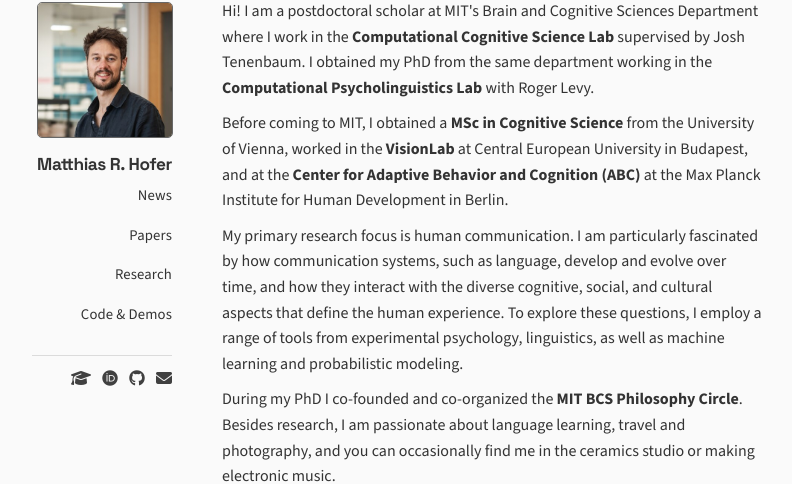
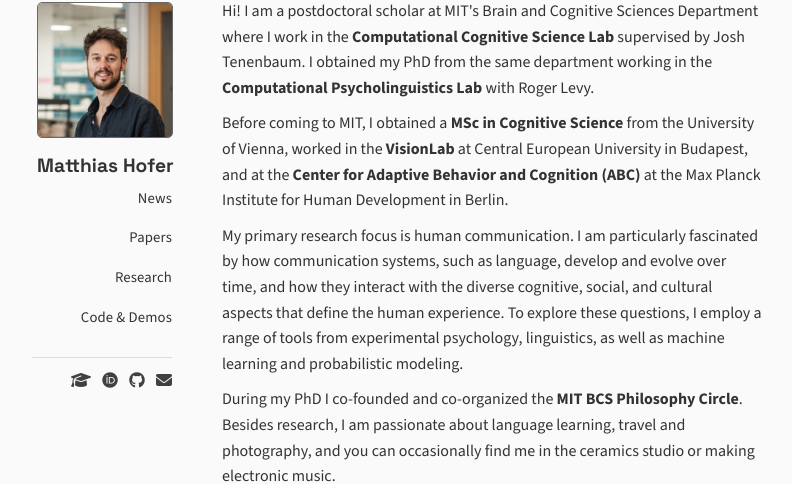
Before and after one commit to rmhofer/rmhofer.github.io, a Jekyll site: the page built from index.md, in a window 1280 px wide. Shown: the part 102-586 px from the top of the page, without its empty margins (228-1020 px from the left). Built offline with Jekyll 4.4.1, drawn with Linux system fonts in a browser that asks for light colours.

Commit message:
Name: drop 'R.', enlarge to 1.2em, normal letter-spacing
Co-Authored-By: Claude Opus 4.8 (1M context) <noreply@anthropic.com>

```diff
--- a/_layouts/default.html
+++ b/_layouts/default.html
@@ -39,7 +39,7 @@
         <div class="sidebar"> <!-- page navigation -->
             <img src="/assets/img/profile.jpg" alt="Matthias Hofer" class="profile-pic">
             <div class="nametag">
-                <a href="#about">Matthias R. Hofer</a>
+                <a href="#about">Matthias Hofer</a>
             </div>
             <ul>
                 <li><a href="#news">News</a></li>
--- a/assets/css/style.css
+++ b/assets/css/style.css
@@ -161,10 +161,9 @@ a:hover {
 
 .sidebar .nametag a {
     font-family: var(--display-font);
-    font-size: 1.08em;          /* small enough to fit "Matthias R. Hofer" on one line */
+    font-size: 1.2em;           /* "Matthias Hofer" fits one line at this larger size */
     font-weight: 700;
     line-height: 1.35;
-    letter-spacing: -0.025em;   /* tightened into a compact wordmark */
     white-space: nowrap;        /* never wrap to a second line */
     display: block;
 }
```
